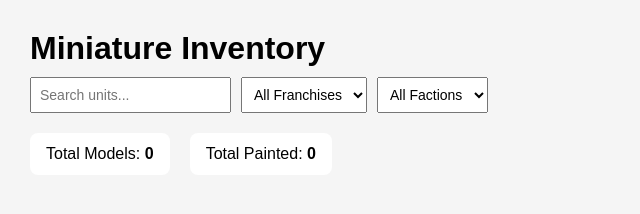
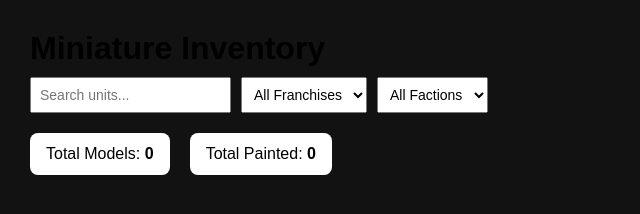
Before and after one commit to jasonmasters-git/miniature-inventory, a plain HTML site: page index.html in a window 1280 px wide. Shown: the whole page, without its empty margins (0-640 px from the left). Drawn offline with Linux system fonts and the light colour scheme; no server answers.

Commit message:
Change background color to dark mode

```diff
--- a/index.html
+++ b/index.html
@@ -7,7 +7,7 @@
     body {
       font-family: Arial, sans-serif;
       margin: 30px;
-      background: #f5f5f5;
+      background: #121212;
     }
 
     h1 {
```
